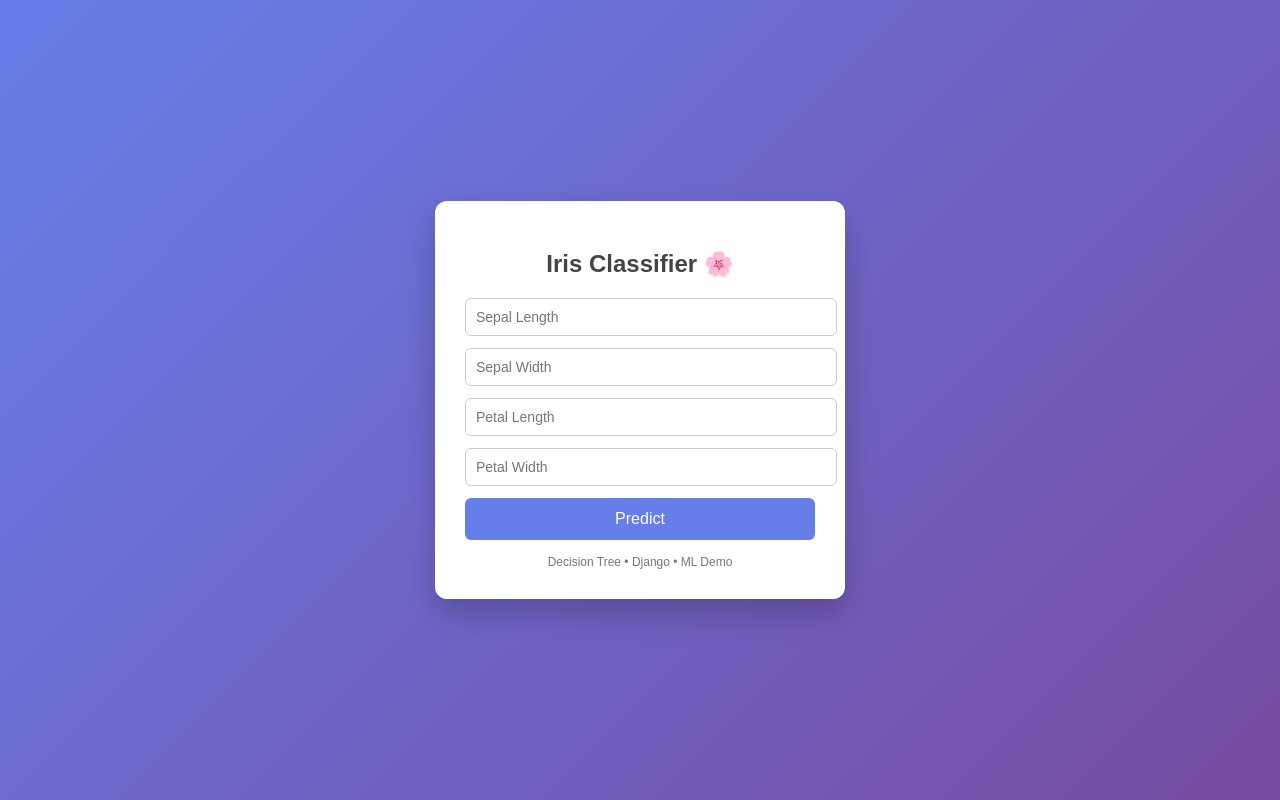
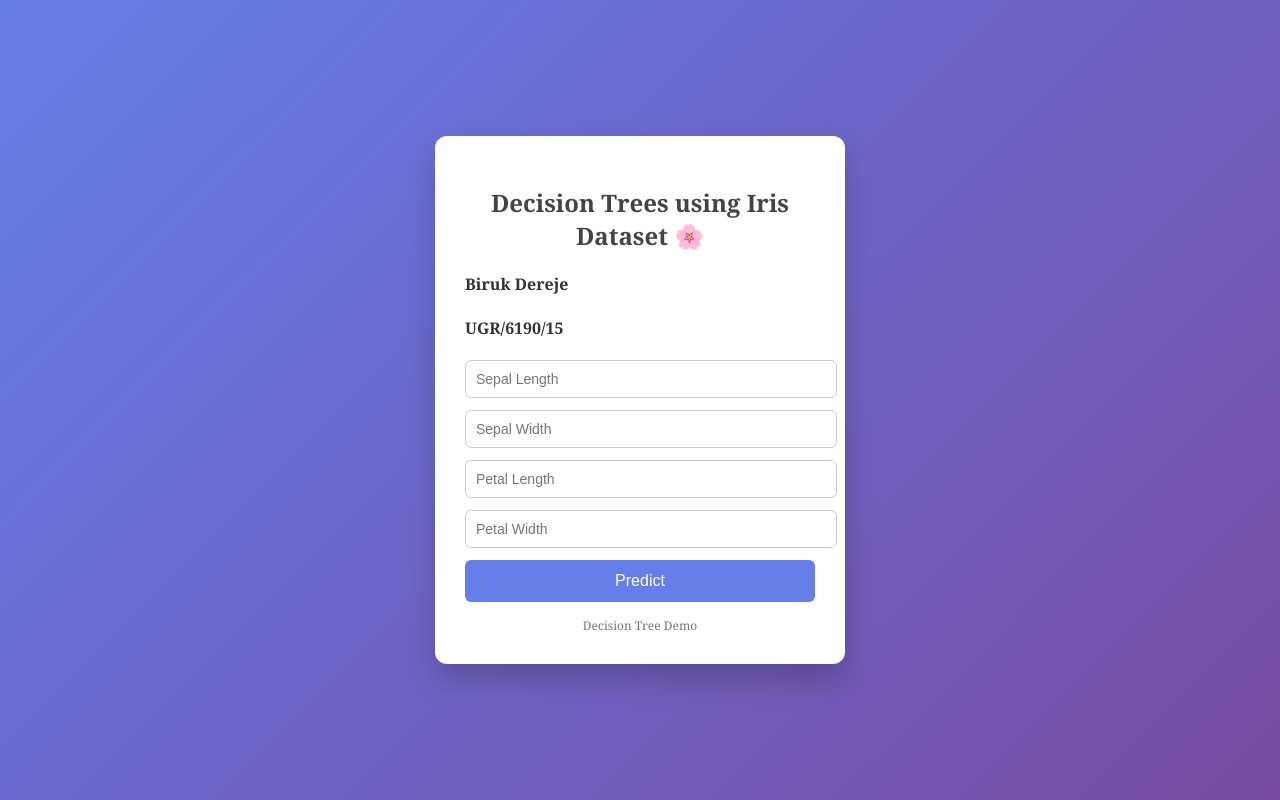
Before and after one commit to scorp-jr/DecisionTree-UGR-6190-15-ML_Lab, a Django app: page / in a window 1280 px wide. Run offline with Django 5.2, Linux system fonts and the light colour scheme; parts of the project's set-up code (start-up, migrations or seed data) failed here and were passed over.

Commit message:
Using Georgia Font and adding more information about the author

```diff
--- a/predictor/templates/index.html
+++ b/predictor/templates/index.html
@@ -6,7 +6,7 @@
 
       <style>
          body {
-            font-family: Arial, sans-serif;
+            font-family: Georgia, "Times New Roman", Times, serif;
             background: linear-gradient(135deg, #667eea, #764ba2);
             height: 100vh;
             margin: 0;
@@ -75,8 +75,9 @@
 
    <body>
       <div class="card">
-         <h2>Iris Classifier 🌸</h2>
-
+         <h2>Decision Trees using Iris Dataset 🌸</h2>
+         <h4>Biruk Dereje</h4>
+         <h4>UGR/6190/15</h4>
          <form method="post">
             {% csrf_token %}
             <input name="sepal_length" placeholder="Sepal Length" required />
@@ -91,7 +92,7 @@
          <div class="result">Prediction: {{ prediction }}</div>
          {% endif %}
 
-         <div class="footer">Decision Tree • Django • ML Demo</div>
+         <div class="footer">Decision Tree Demo</div>
       </div>
    </body>
 </html>
```
